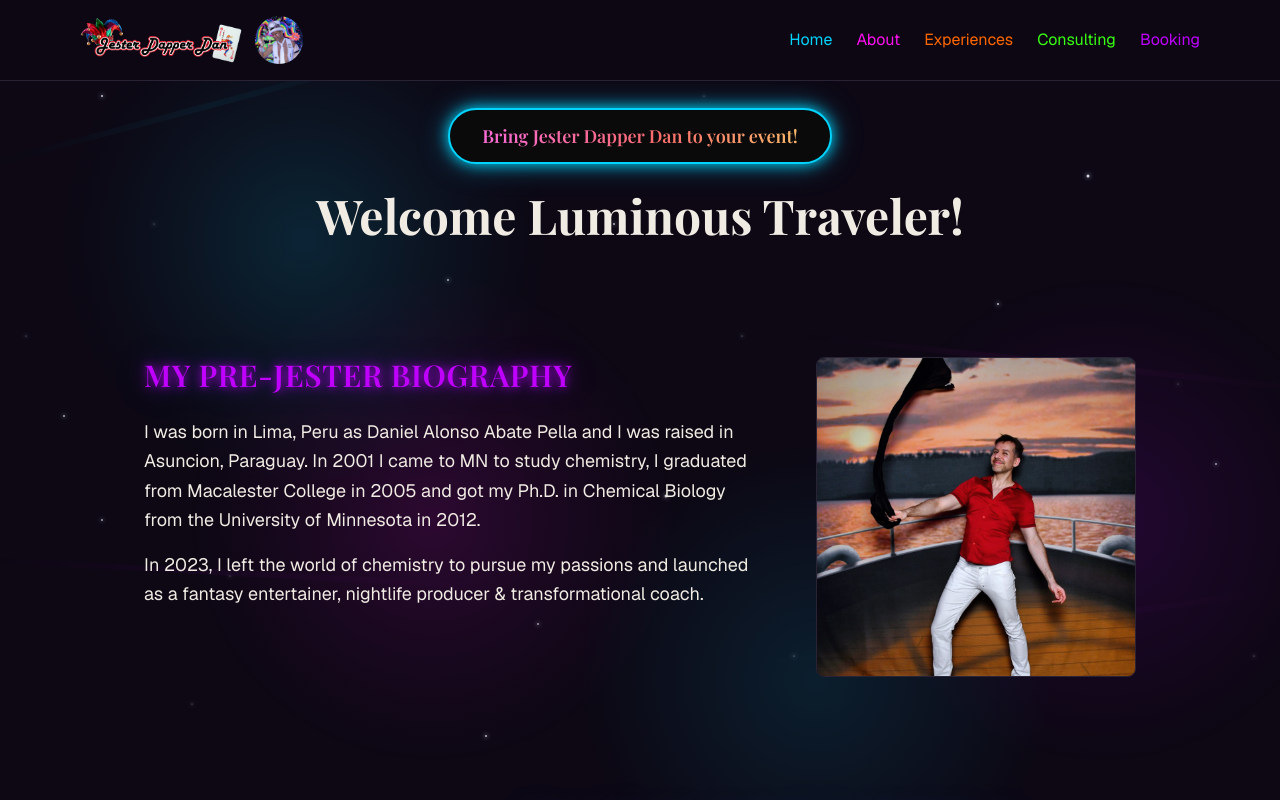
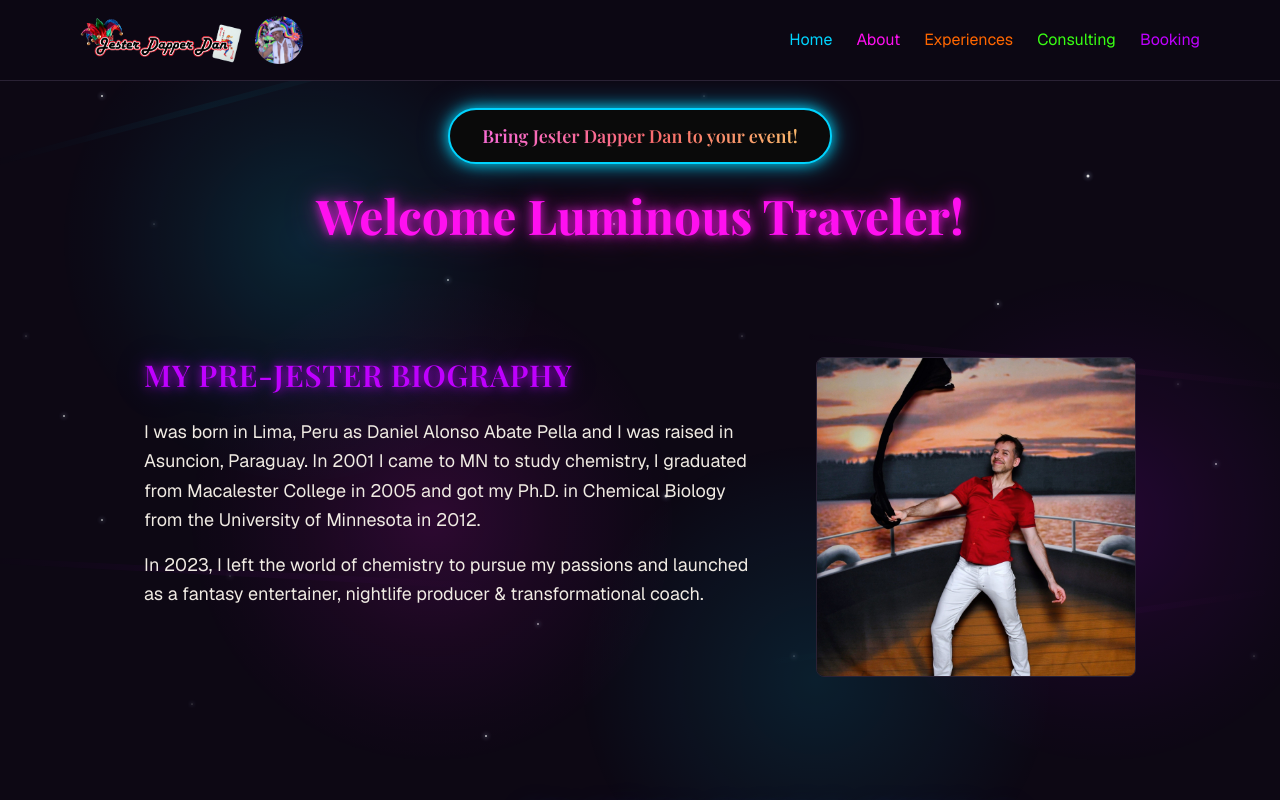
Before and after one commit to Crklemz/jdd, a Next.js app: page /about in a window 1280 px wide. Shown: the top 800 px of the page. Built offline with nearby package versions, Linux system fonts and the light colour scheme; a web font is replaced by a local one.

Commit message:
style: glowing title about page

```diff
--- a/app/about/page.tsx
+++ b/app/about/page.tsx
@@ -31,7 +31,7 @@ export default function AboutPage() {
         className="relative left-1/2 right-1/2 -ml-[50vw] -mr-[50vw] w-screen pb-12"
       >
         <div className="relative z-10 mx-4 max-w-2xl space-y-4 text-center md:mx-auto">
-          <h1 className="font-display text-4xl font-bold leading-tight text-foreground md:text-5xl">
+          <h1 className="font-display text-4xl font-bold leading-tight md:text-5xl neon-text-pink text-shadow-neon-pink">
             {welcomeHeading}
           </h1>
         </div>
```
